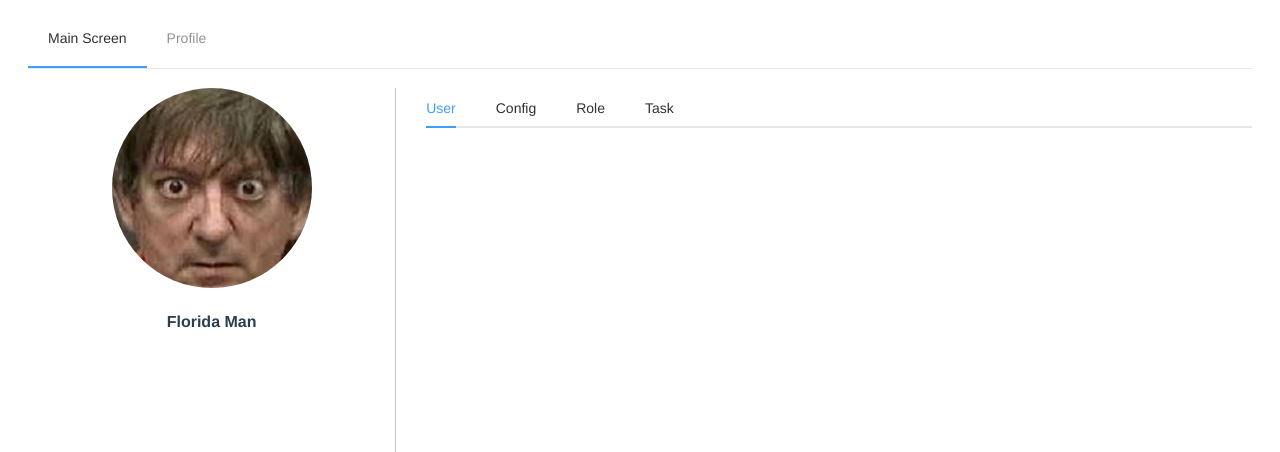
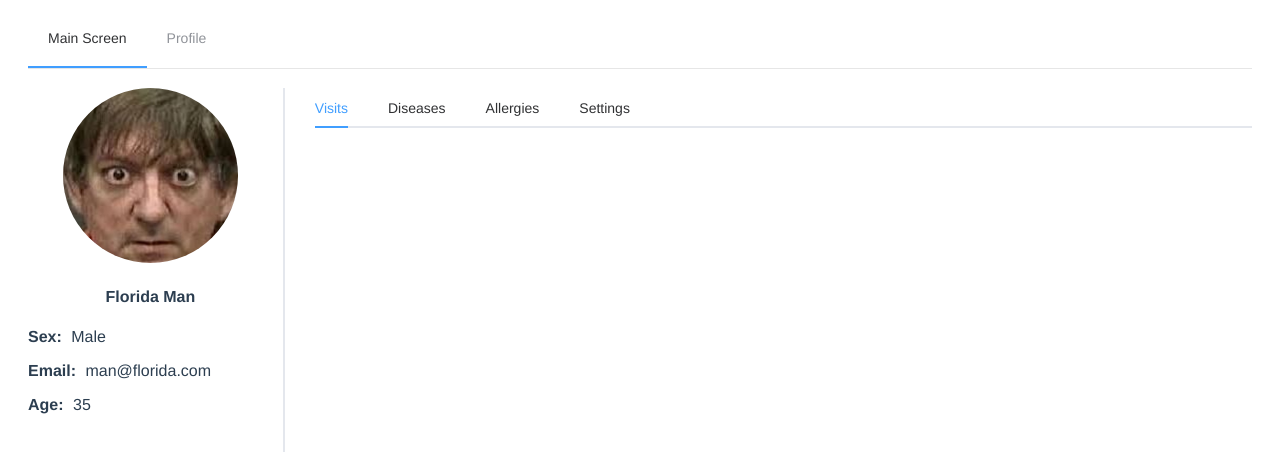
Before and after one commit to katseliv/healthcare-frontend, a Vue app: page /portal/profile in a window 1280 px wide. Shown: the top 452 px of the page. Built offline with nearby package versions, Linux system fonts and the light colour scheme.

Commit message:
Avatar and info added

```diff
--- a/src/views/Profile.vue
+++ b/src/views/Profile.vue
@@ -1,26 +1,29 @@
 <template>
   <div class="profile">
     <div class="profile__avatar">
-      <el-avatar shape="circle" :size="200" :fit="fit">
+      <el-avatar shape="circle" :size="175" :fit="fit">
         <img :src="src" alt="avatar" />
       </el-avatar>
       <h4>{{ surname }} {{ name }} {{ parentName }}</h4>
+      <p><span>Sex:</span> {{ sex }}</p>
+      <p><span>Email:</span> {{ eMail }}</p>
+      <p><span>Age:</span> {{ age }}</p>
     </div>
     <el-tabs
       class="profile__tabs"
       v-model="activeName"
       @tab-click="handleClick"
     >
-      <el-tab-pane class="profile__tab" label="User" name="first">
+      <el-tab-pane class="profile__tab" label="Visits" name="first">
       </el-tab-pane>
-      <el-tab-pane class="profile__tab" label="Config" name="second"
+      <el-tab-pane class="profile__tab" label="Diseases" name="second"
         >Config</el-tab-pane
       >
-      <el-tab-pane class="profile__tab" label="Role" name="third"
+      <el-tab-pane class="profile__tab" label="Allergies" name="third"
         >Role</el-tab-pane
       >
-      <el-tab-pane class="profile__tab" label="Task" name="fourth"
-        >Task</el-tab-pane
+      <el-tab-pane class="profile__tab" label="Settings" name="fourth"
+        >Settings</el-tab-pane
       >
     </el-tabs>
   </div>
@@ -38,9 +41,9 @@ export default defineComponent({
       name: "Man",
       surname: "Florida",
       parentName: "",
-      sex: "",
-      eMail: "",
-      age: "",
+      sex: "Male",
+      eMail: "man@florida.com",
+      age: "35",
     };
   },
 });
@@ -50,19 +53,39 @@ export default defineComponent({
 .profile {
   display: flex;
   flex-direction: row;
-  justify-content: space-evenly;
   width: 100%;
   min-height: 90vh;
   min-height: calc(100vh - 110px);
 }
 
 .profile__avatar {
-  flex: 0 0 30%;
+  flex: 1 0 20%;
   text-align: center;
-  border-right: 1px solid #c4c4c4;
+  border-right: 2px solid #e4e7ed;
   margin-right: 30px;
+  padding-right: 10px;
 }
 .profile__tabs {
-  flex: 0 1 70%;
+  flex: 0 1 80%;
+}
+p {
+  text-align: left;
+}
+p span {
+  font-weight: bold;
+  padding-right: 5px;
+}
+@media (max-width: 576px) {
+  .profile {
+    flex-direction: column;
+  }
+  .profile__avatar {
+    flex: 0 0 100%;
+    margin-right: 0;
+    margin-bottom: 2px solid #e4e7ed;
+  }
+  .profile__tabs {
+    flex: 0 0 100%;
+  }
 }
 </style>
```
